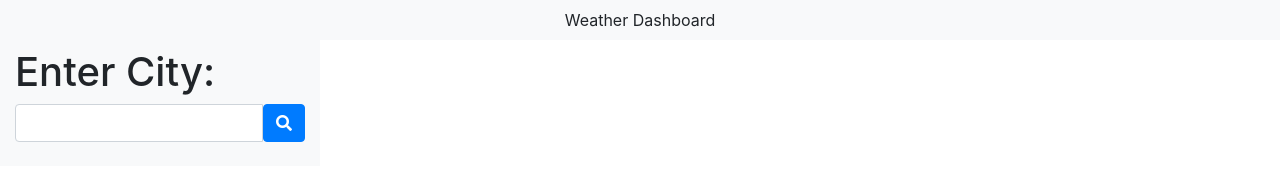
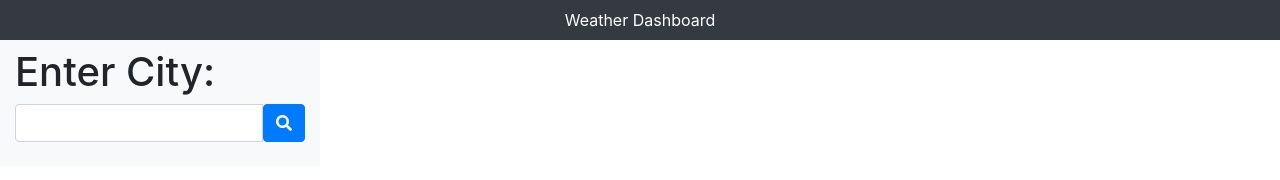
Before and after one commit to badeshiyan/weather-dashboard, a plain HTML site: page index.html in a window 1280 px wide. Drawn offline with nearby package versions, Linux system fonts and the light colour scheme.

Commit message:
updated index.html with styling

```diff
--- a/index.html
+++ b/index.html
@@ -29,9 +29,9 @@
   </head>
   <body>
     <!-- navbar/header -->
-    <div class="bg-light pt-2 pb-2">
+    <div class="bg-dark pt-2 pb-2">
       <div class="container">
-        <header class="text-black text-center">Weather Dashboard</header>
+        <header class="text-white text-center">Weather Dashboard</header>
       </div>
     </div>
 
--- a/script.js
+++ b/script.js
@@ -17,6 +17,7 @@ function searchAPI(city) {
     console.log(wind);
 
     $(".displaycurrentweather").append(temperature);
+    $(".displaycurrentweather").append(humidity);
   });
 }
 
```
